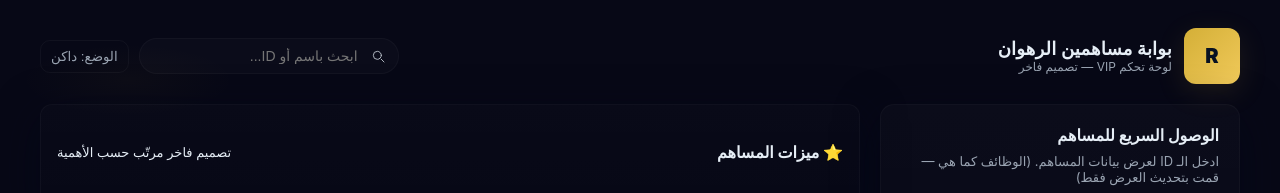
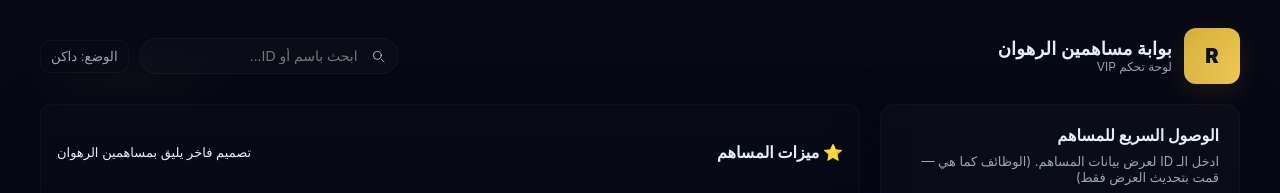
Before and after one commit to Adfg22/Customer-data, a plain HTML site: page index.html in a window 1280 px wide. Shown: the top 193 px of the page. Drawn offline with Linux system fonts and the light colour scheme.

Commit message:
Update index.html

```diff
--- a/index.html
+++ b/index.html
@@ -205,7 +205,7 @@
         <div class="logo">R</div>
         <div>
           <h1>بوابة مساهمين الرهوان</h1>
-          <p class="muted">لوحة تحكم VIP — تصميم فاخر</p>
+          <p class="muted">لوحة تحكم VIP </p>
         </div>
       </div>
 
@@ -293,7 +293,7 @@
         <div class="features">
           <div class="features-head">
             <h4>⭐ ميزات المساهم</h4>
-            <div class="muted" style="font-size:13px">تصميم فاخر مرتّب حسب الأهمية</div>
+            <div class="muted" style="font-size:13px">تصميم فاخر يليق بمساهمين الرهوان</div>
           </div>
 
           <div id="featureList" class="features-grid">
```
